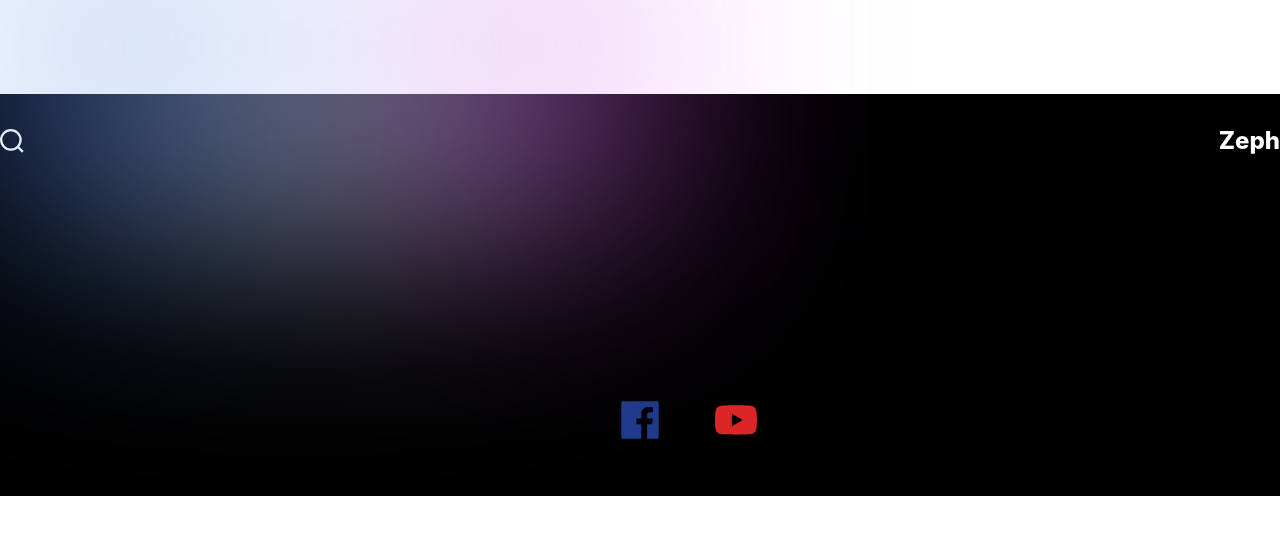
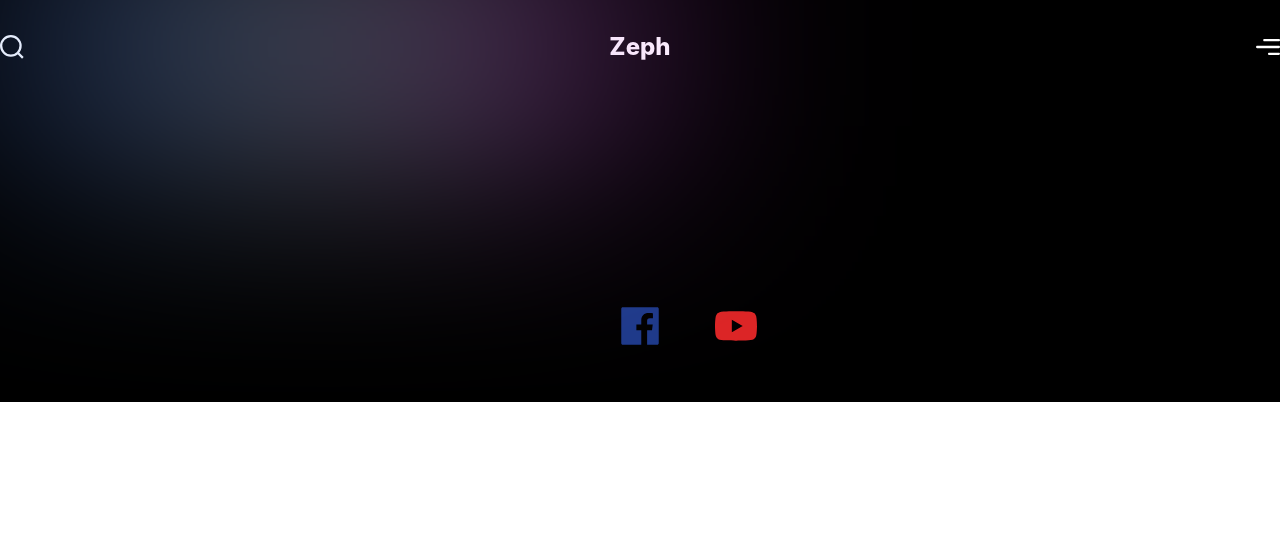
Before and after one commit to joeseffdl/Metaverse-Clone-Page, a Next.js app: page / in a window 1280 px wide. Shown: the top 534 px of the page. Built offline with nearby package versions, Linux system fonts and the light colour scheme.

Commit message:
Added Menu icon for Navbar

```diff
--- a/components/Layout.jsx
+++ b/components/Layout.jsx
@@ -1,14 +1,10 @@
-import Navigation from "./Navigation";
-import Footer from "./Footer";
 import HeadComponent from "./Head";
 
 function Layout({ children }) {
   return (
     <>
       <HeadComponent />
-      <Navigation />
       <main>{children}</main>
-      {/* <Footer /> */}
     </>
   );
 }
--- a/components/Navigation.jsx
+++ b/components/Navigation.jsx
@@ -24,7 +24,7 @@ function Navigation() {
 
   // ${scrollPosition > 0 || showNav ? "bg-white" : ""}
   return (
-    <motion.main
+    <motion.nav
       variants={navVariants}
       initial="hidden"
       whileInView="show"
@@ -44,6 +44,13 @@ function Navigation() {
         <h2 className="font-extrabold text-[24px] leading-[30px] text-white">
           Zeph
         </h2>
+        <Image
+          src="/menu.svg"
+          alt="Menu"
+          width={24}
+          height={24}
+          className="object-contain"
+        />
       </div>
       {/* <nav className="py-10 flex align-center justify-center">
         <ul className="flex items-center gap-10 text-xl font-burtons">
@@ -60,7 +67,7 @@ function Navigation() {
           </li>
         </ul>
       </nav> */}
-    </motion.main>
+    </motion.nav>
   );
 }
 export default Navigation;
```
